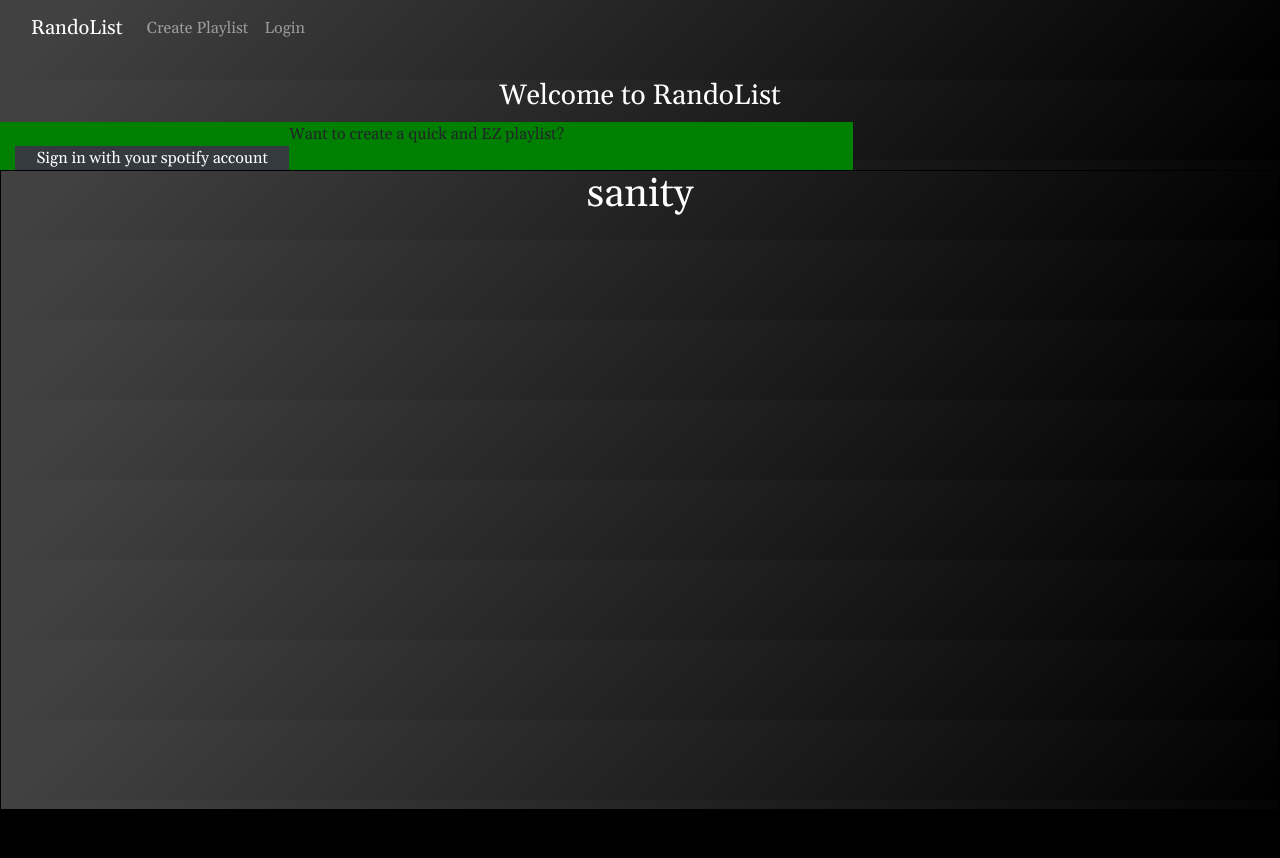
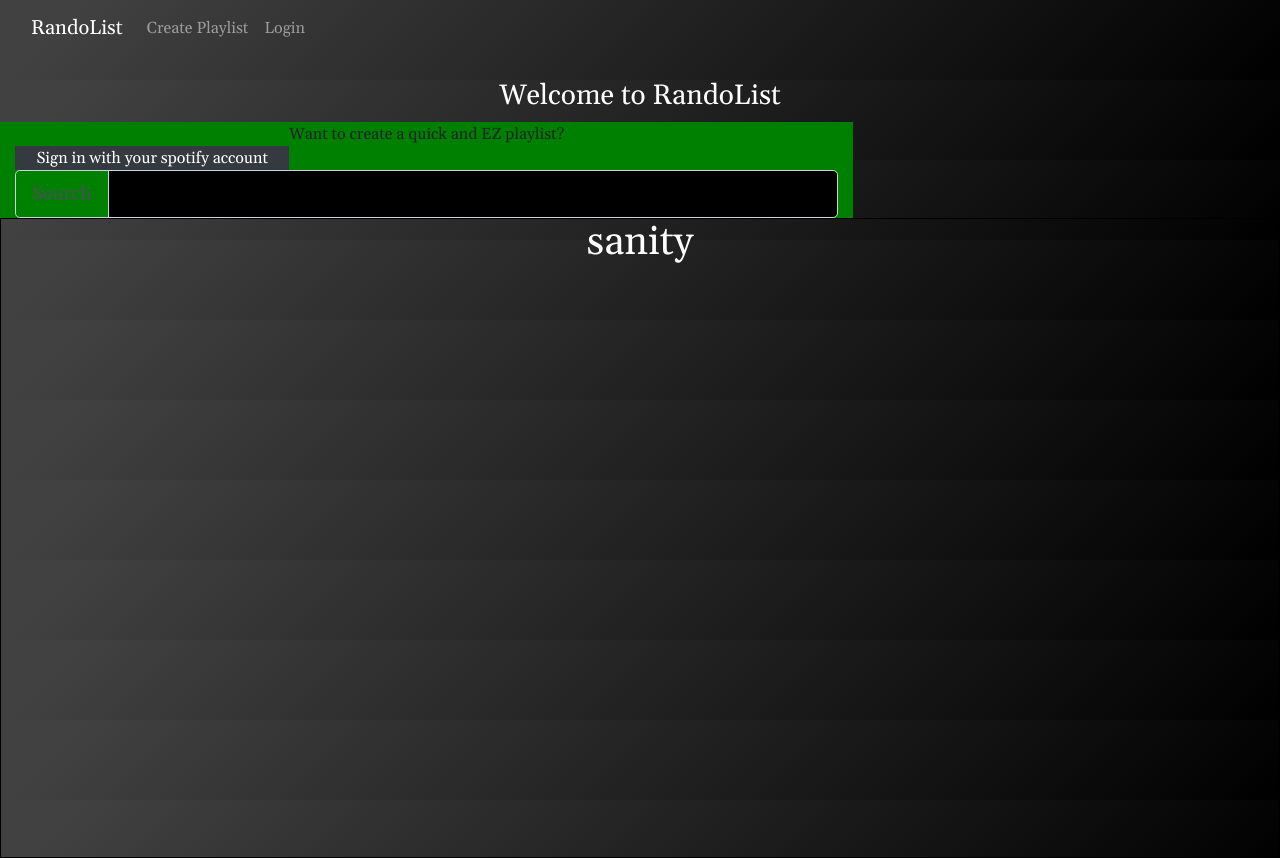
Before and after one commit to superjjang1/randolist, a React (Create React App) app: page / in a window 1280 px wide. Before the commit the page ends 810 px from the top, so only its background shows below. Built offline with nearby package versions, Linux system fonts and the light colour scheme.

Commit message:
searchbox component

```diff
--- a/src/components/Home/Home.js
+++ b/src/components/Home/Home.js
@@ -1,5 +1,6 @@
 import React, {Component} from 'react';
 import './Home.css';
+import SearchBox from './SearchBox';
 
 class Home extends Component {
     constructor(props) {
@@ -17,6 +18,7 @@ class Home extends Component {
                             <div className="col-sm-4 bg-dark text-white">
                                 Sign in with your spotify account
                             </div>
+                            <SearchBox/>
                         </div>
                     </div>
                     <div className="row">
--- /dev/null
+++ b/src/components/Home/SearchBox.css
@@ -0,0 +1,7 @@
+.input-group-text{
+    background-color:green;
+
+}
+.form-control{
+    background-color: black;
+}
--- /dev/null
+++ b/src/components/Home/SearchBox.js
@@ -0,0 +1,28 @@
+import React, {Component} from 'react';
+import './SearchBox.css';
+
+class SearchBox extends Component {
+    state = {};
+    handleArtist=()=>{
+
+    }
+    handleAlbum=()=>{
+
+    }
+    handleSong=()=>{
+
+    }
+
+    render() {
+        return (<>
+        <div className="input-group input-group-lg">
+            <div className="input-group-prepend">
+                <span className="input-group-text" id="inputGroup-sizing-lg">Search</span>
+            </div>
+            <input type="text" className="form-control" aria-label="Sizing example input" aria-describedby="inputGroup-sizing-lg"/>
+        </div>
+        </>);
+    }
+}
+
+export default SearchBox;
--- a/src/components/NavBar/NavBar.css
+++ b/src/components/NavBar/NavBar.css
@@ -19,11 +19,11 @@
     padding: 0 15px;
 }
 .nav-non-link:hover{
-    border-bottom: 2px solid white;
+    border-bottom: 3px solid white;
     background-color: initial;
 }
 .nav ul li:hover{
-    border-bottom: 2px solid white;
+    border-bottom: 3px solid white;
     background-color: initial;
 }
 .login-modal {
```
